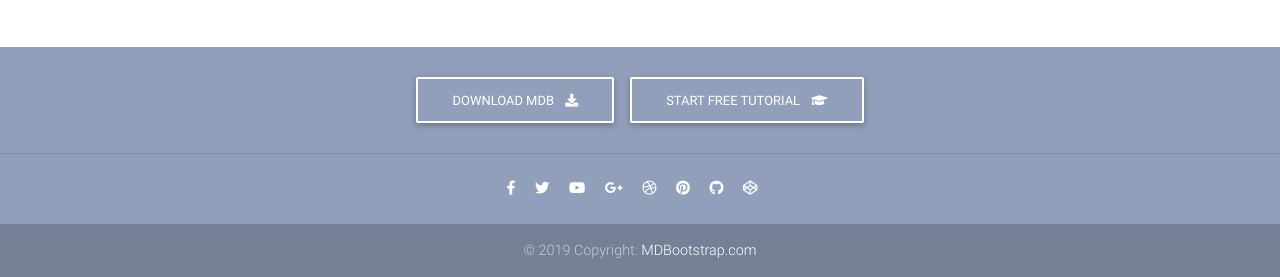
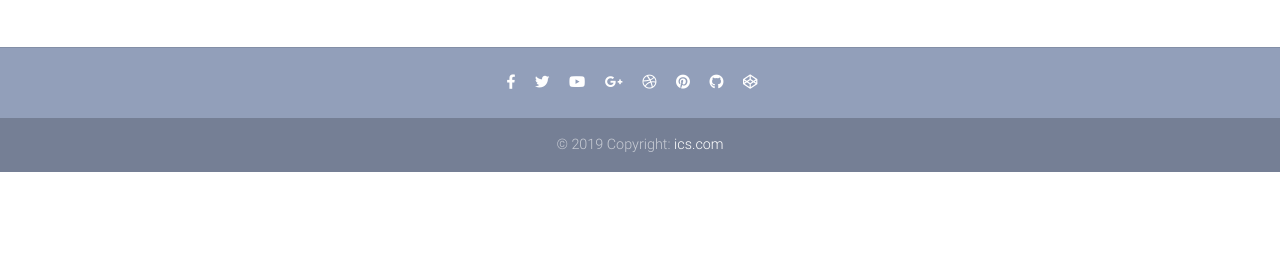
Before and after one commit to Manjeete/ics, a Django app: template templates/product-page.html in a window 1280 px wide. Shown: the part 936-1213 px from the top of the page. After the commit the page ends 1108 px from the top, so only its background shows below. Run offline with Django 3.2, Linux system fonts and the light colour scheme; the template is opened without the code that fills it, so the values that code supplies are empty; some libraries are stand-ins or nearby versions.

Commit message:
product page base setup

```diff
--- a/core/urls.py
+++ b/core/urls.py
@@ -4,7 +4,7 @@
 
 urlpatterns = [
     path('', views.home, name='home'),
-    path('checkout', views.checkout, name='checkout'),
-    path('product', views.product, name='product')
+    path('checkout/', views.checkout, name='checkout'),
+    path('product/', views.product, name='product')
 
 ]
--- a/templates/product-page.html
+++ b/templates/product-page.html
@@ -1,93 +1,6 @@
-<!DOCTYPE html>
-<html lang="en">
-
-<head>
-  <meta charset="utf-8">
-  <meta name="viewport" content="width=device-width, initial-scale=1, shrink-to-fit=no">
-  <meta http-equiv="x-ua-compatible" content="ie=edge">
-  <title>Material Design Bootstrap</title>
-  <!-- Font Awesome -->
-  <link rel="stylesheet" href="https://use.fontawesome.com/releases/v5.11.2/css/all.css">
-  <!-- Bootstrap core CSS -->
-  <link href="css/bootstrap.min.css" rel="stylesheet">
-  <!-- Material Design Bootstrap -->
-  <link href="css/mdb.min.css" rel="stylesheet">
-  <!-- Your custom styles (optional) -->
-  <link href="css/style.min.css" rel="stylesheet">
-</head>
-
-<body>
-
-  <!-- Navbar -->
-  <nav class="navbar fixed-top navbar-expand-lg navbar-light white scrolling-navbar">
-    <div class="container">
-
-      <!-- Brand -->
-      <a class="navbar-brand waves-effect" href="https://mdbootstrap.com/docs/jquery/" target="_blank">
-        <strong class="blue-text">MDB</strong>
-      </a>
-
-      <!-- Collapse -->
-      <button class="navbar-toggler" type="button" data-toggle="collapse" data-target="#navbarSupportedContent"
-        aria-controls="navbarSupportedContent" aria-expanded="false" aria-label="Toggle navigation">
-        <span class="navbar-toggler-icon"></span>
-      </button>
-
-      <!-- Links -->
-      <div class="collapse navbar-collapse" id="navbarSupportedContent">
-
-        <!-- Left -->
-        <ul class="navbar-nav mr-auto">
-          <li class="nav-item active">
-            <a class="nav-link waves-effect" href="#">Home
-              <span class="sr-only">(current)</span>
-            </a>
-          </li>
-          <li class="nav-item">
-            <a class="nav-link waves-effect" href="https://mdbootstrap.com/docs/jquery/" target="_blank">About MDB</a>
-          </li>
-          <li class="nav-item">
-            <a class="nav-link waves-effect" href="https://mdbootstrap.com/docs/jquery/getting-started/download/"
-              target="_blank">Free download</a>
-          </li>
-          <li class="nav-item">
-            <a class="nav-link waves-effect" href="https://mdbootstrap.com/education/bootstrap/" target="_blank">Free
-              tutorials</a>
-          </li>
-        </ul>
-
-        <!-- Right -->
-        <ul class="navbar-nav nav-flex-icons">
-          <li class="nav-item">
-            <a class="nav-link waves-effect">
-              <span class="badge red z-depth-1 mr-1"> 1 </span>
-              <i class="fas fa-shopping-cart"></i>
-              <span class="clearfix d-none d-sm-inline-block"> Cart </span>
-            </a>
-          </li>
-          <li class="nav-item">
-            <a href="https://www.facebook.com/mdbootstrap" class="nav-link waves-effect" target="_blank">
-              <i class="fab fa-facebook-f"></i>
-            </a>
-          </li>
-          <li class="nav-item">
-            <a href="https://twitter.com/MDBootstrap" class="nav-link waves-effect" target="_blank">
-              <i class="fab fa-twitter"></i>
-            </a>
-          </li>
-          <li class="nav-item">
-            <a href="https://github.com/mdbootstrap/bootstrap-material-design" class="nav-link border border-light rounded waves-effect"
-              target="_blank">
-              <i class="fab fa-github mr-2"></i>MDB GitHub
-            </a>
-          </li>
-        </ul>
-
-      </div>
-
-    </div>
-  </nav>
-  <!-- Navbar -->
+{% extends 'base.html' %}
+{% load static %}
+{% block content %}
 
   <!--Main layout-->
   <main class="mt-5 pt-4">
@@ -206,86 +119,4 @@
     </div>
   </main>
   <!--Main layout-->
-
-  <!--Footer-->
-  <footer class="page-footer text-center font-small mt-4 wow fadeIn">
-
-    <!--Call to action-->
-    <div class="pt-4">
-      <a class="btn btn-outline-white" href="https://mdbootstrap.com/docs/jquery/getting-started/download/" target="_blank"
-        role="button">Download MDB
-        <i class="fas fa-download ml-2"></i>
-      </a>
-      <a class="btn btn-outline-white" href="https://mdbootstrap.com/education/bootstrap/" target="_blank" role="button">Start
-        free tutorial
-        <i class="fas fa-graduation-cap ml-2"></i>
-      </a>
-    </div>
-    <!--/.Call to action-->
-
-    <hr class="my-4">
-
-    <!-- Social icons -->
-    <div class="pb-4">
-      <a href="https://www.facebook.com/mdbootstrap" target="_blank">
-        <i class="fab fa-facebook-f mr-3"></i>
-      </a>
-
-      <a href="https://twitter.com/MDBootstrap" target="_blank">
-        <i class="fab fa-twitter mr-3"></i>
-      </a>
-
-      <a href="https://www.youtube.com/watch?v=7MUISDJ5ZZ4" target="_blank">
-        <i class="fab fa-youtube mr-3"></i>
-      </a>
-
-      <a href="https://plus.google.com/u/0/b/107863090883699620484" target="_blank">
-        <i class="fab fa-google-plus-g mr-3"></i>
-      </a>
-
-      <a href="https://dribbble.com/mdbootstrap" target="_blank">
-        <i class="fab fa-dribbble mr-3"></i>
-      </a>
-
-      <a href="https://pinterest.com/mdbootstrap" target="_blank">
-        <i class="fab fa-pinterest mr-3"></i>
-      </a>
-
-      <a href="https://github.com/mdbootstrap/bootstrap-material-design" target="_blank">
-        <i class="fab fa-github mr-3"></i>
-      </a>
-
-      <a href="http://codepen.io/mdbootstrap/" target="_blank">
-        <i class="fab fa-codepen mr-3"></i>
-      </a>
-    </div>
-    <!-- Social icons -->
-
-    <!--Copyright-->
-    <div class="footer-copyright py-3">
-      © 2019 Copyright:
-      <a href="https://mdbootstrap.com/education/bootstrap/" target="_blank"> MDBootstrap.com </a>
-    </div>
-    <!--/.Copyright-->
-
-  </footer>
-  <!--/.Footer-->
-
-  <!-- SCRIPTS -->
-  <!-- JQuery -->
-  <script type="text/javascript" src="js/jquery-3.4.1.min.js"></script>
-  <!-- Bootstrap tooltips -->
-  <script type="text/javascript" src="js/popper.min.js"></script>
-  <!-- Bootstrap core JavaScript -->
-  <script type="text/javascript" src="js/bootstrap.min.js"></script>
-  <!-- MDB core JavaScript -->
-  <script type="text/javascript" src="js/mdb.min.js"></script>
-  <!-- Initializations -->
-  <script type="text/javascript">
-    // Animations initialization
-    new WOW().init();
-
-  </script>
-</body>
-
-</html>
+{% endblock %}
```
